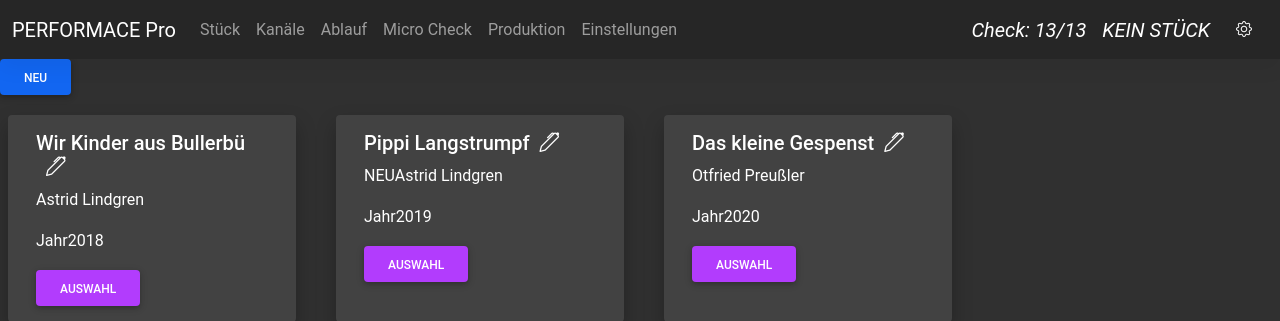
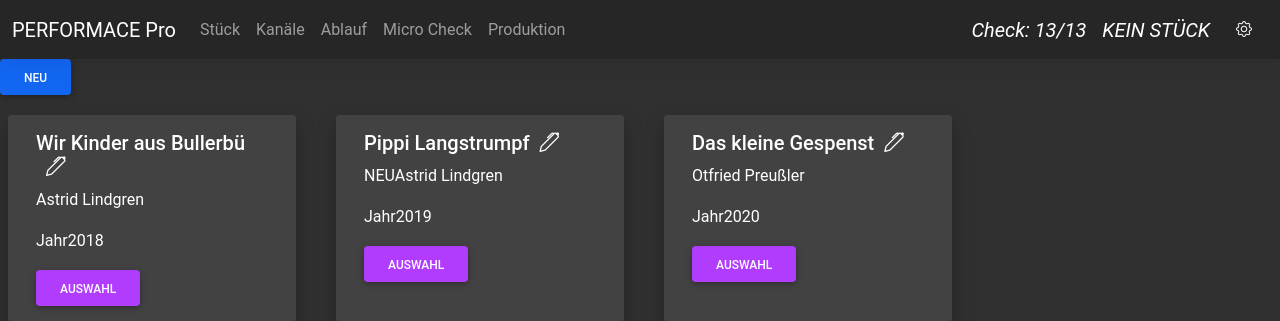
Before and after one commit to jxnxsdev/performance-pro, a Flask app: page /t001_stueck in a window 1280 px wide. Shown: the top 321 px of the page. Run offline with Flask 3, Linux system fonts and the light colour scheme; data comes from the database, SQL or seed files in the repository; some libraries are stand-ins or nearby versions.

Commit message:
Einstellungen der Farbe

```diff
--- a/templates/navbar.html
+++ b/templates/navbar.html
@@ -114,9 +114,7 @@
           <a class="nav-link" href="t005_produktion">Produktion</a>
         </li>
         {% endif %}
-        <li class="nav-item">
-          <a class="nav-link" href="t008_einstellungen">Einstellungen</a>
-        </li>
+
       </ul>
       <!-- Left links -->
     </div>
@@ -154,6 +152,9 @@
           </li>
           <li>
             <a class="dropdown-item" href="midi_port">Auswahl Midi Port</a>
+          </li>
+          <li>
+            <a class="dropdown-item" href="t008_einstellungen">Einstellungen Farbe</a>
           </li>
         </ul>
       </div>
```
